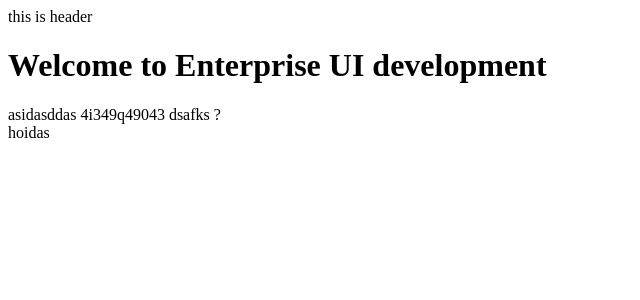
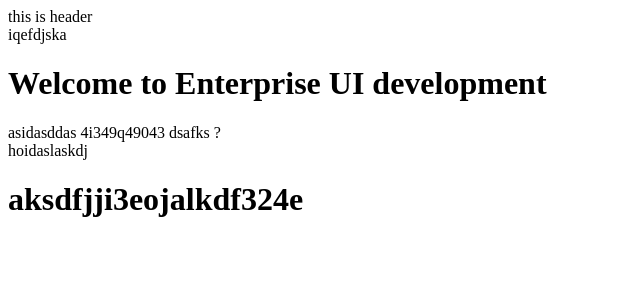
Before and after one commit to ihtishamm/unit-testing, a React (Vite) app: page / in a window 1280 px wide. Shown: the top 300 px of the page, without its empty margins (0-640 px from the left). Built offline with nearby package versions, Linux system fonts and the light colour scheme.

Commit message:
changes are about to be done

```diff
--- a/src/App.tsx
+++ b/src/App.tsx
@@ -2,9 +2,10 @@ function App() {
   return (
     <div>
       <header>this is header</header>
-      <h1>Welcome to Enterprise UI development</h1>
-      asidasddas 4i349q49043 dsafks ?<div className="sadlkfsklfaskjldfa"></div>
-      hoidas
+      iqefdjska
+      <h1>Welcome to Enterprise UI development</h1>asidasddas 4i349q49043 dsafks
+      ?<div className="sadlkfsklfaskjldfa"></div>
+      hoidaslaskdj <h1> aksdfjji3eojalkdf324e</h1>
     </div>
   );
 }
```
